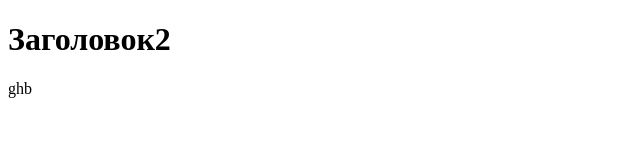
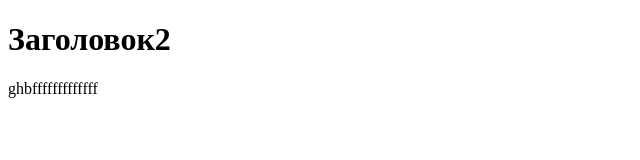
Before and after one commit to proffuture/my-portfolio-site, a plain HTML site: page index.html in a window 1280 px wide. Shown: the whole page, without its empty margins (0-640 px from the left). Drawn offline with Linux system fonts and the light colour scheme.

Commit message:
изменение в мастере

```diff
--- a/index.html
+++ b/index.html
@@ -8,7 +8,7 @@
 
 <body>
   <h1>Заголовок2</h1>
-  <p>ghb</p>
+  <p>ghbfffffffffffff</p>
 </body>
 
 </html>
```
